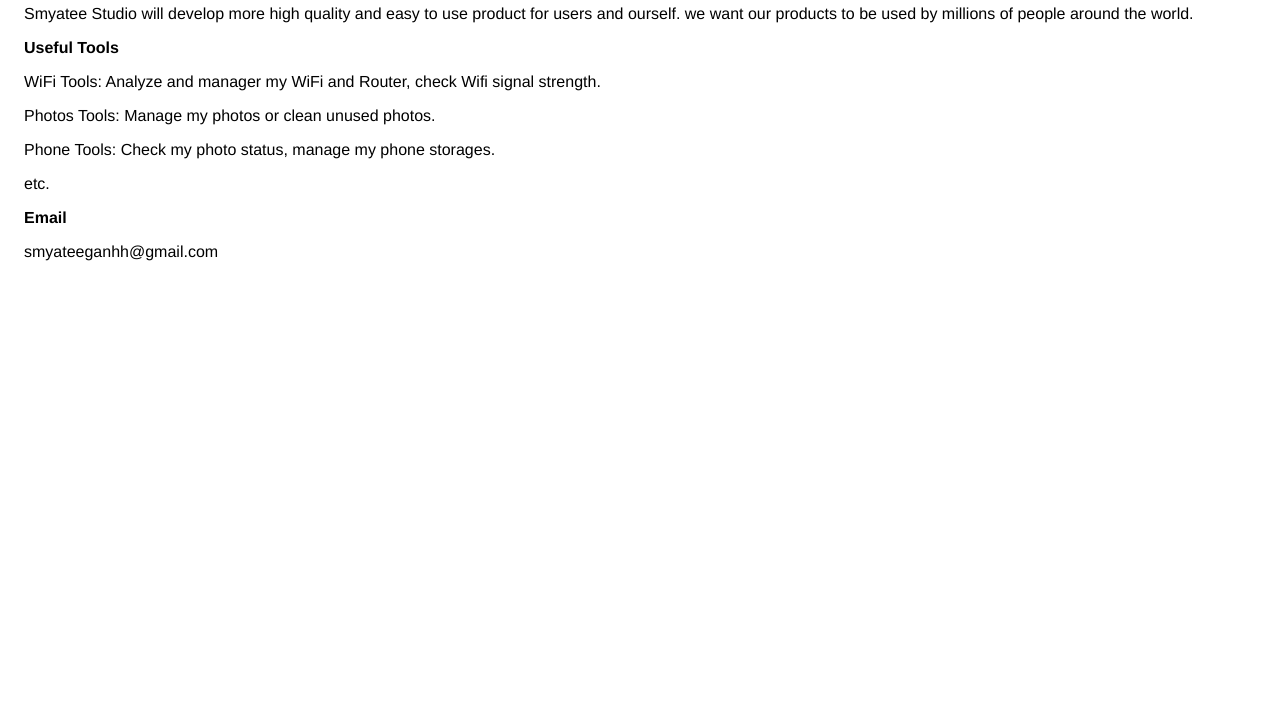
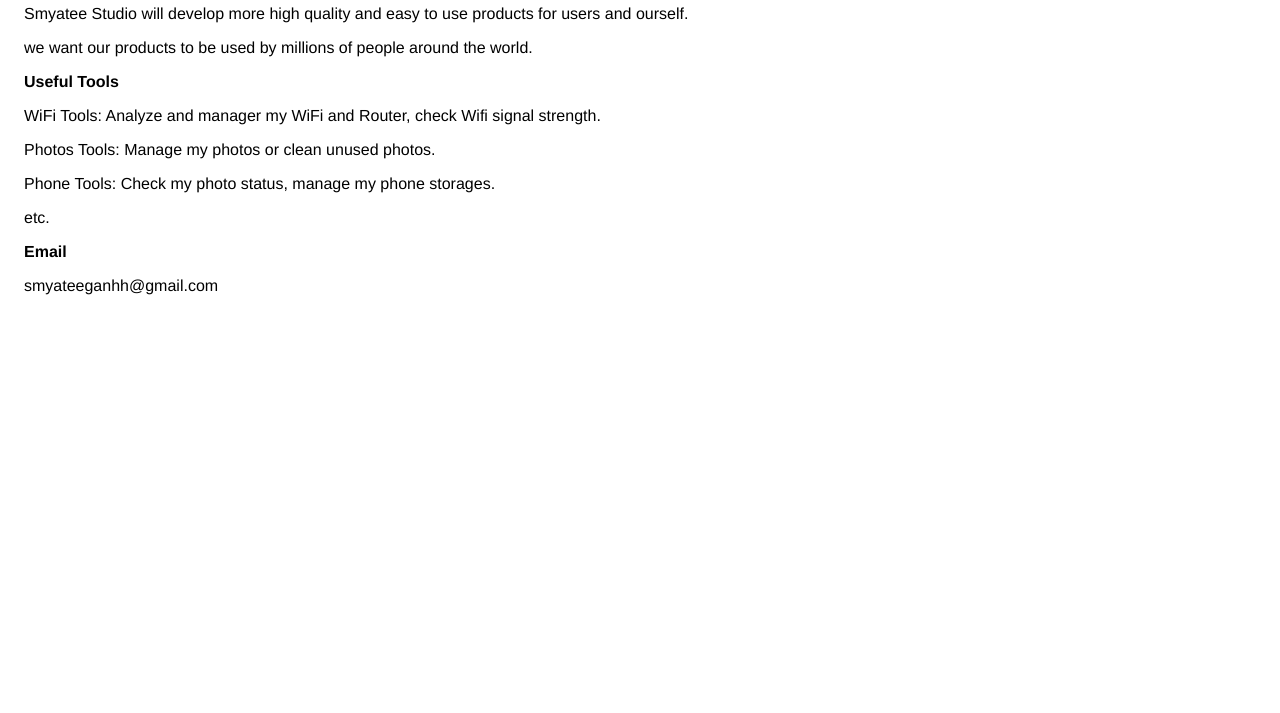
Before and after one commit to Smyatee/smyatee.github.io, a plain HTML site: page index.html in a window 1280 px wide. Shown: the part 87-800 px from the top of the page. Drawn offline with Linux system fonts and the light colour scheme.

Commit message:
Update index.html

```diff
--- a/index.html
+++ b/index.html
@@ -7,9 +7,10 @@
       <style> body { font-family: 'Helvetica Neue', Helvetica, Arial, sans-serif; padding:1em; } </style>
     </head>
     <body>
-    <h2>Smyatee Studio</h2> <p> Smyatee Studio will develop more high quality and easy to use product for users and ourself. we want our products to be used by millions of people around the world.
+    <h2>Smyatee Studio</h2>
+                <p> Smyatee Studio will develop more high quality and easy to use products for users and ourself. </p>
+                <p>we want our products to be used by millions of people around the world. </p>
 
-                  </p>
                   <p><strong>Useful Tools</strong></p>
                     <p>WiFi Tools: Analyze and manager my WiFi and Router, check Wifi signal strength.</p>
                     <p>Photos Tools: Manage my photos or clean unused photos.</p>
```
